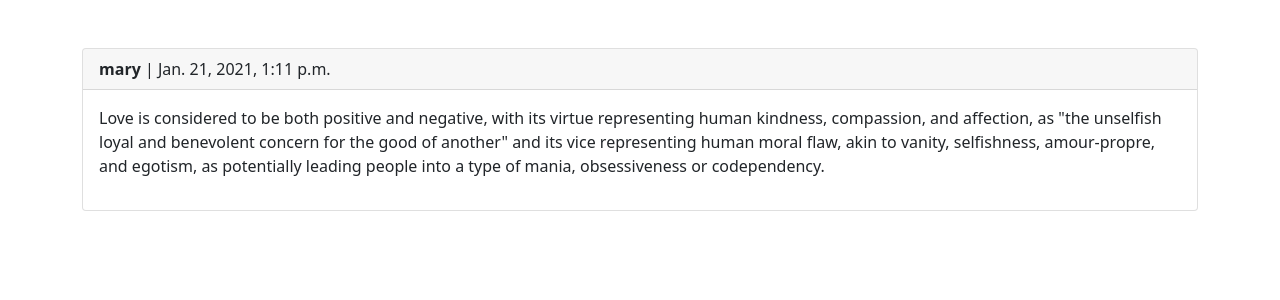
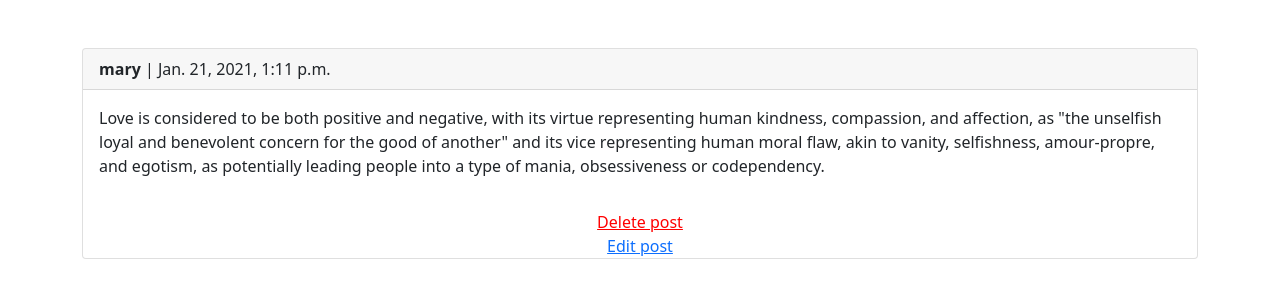
Before and after one commit to Maryam-sfb/Social-Media, a Django app: a page that uses templates/inc/navbar.html in a window 1280 px wide. Shown: the part 56-356 px from the top of the page. Run offline with Django 3.2, Linux system fonts and the light colour scheme; a user stored in the database is signed in; data comes from the database, SQL or seed files in the repository; both versions use the stored data as it was after the commit.

Commit message:
post delete and edit form was added

```diff
--- a/SocialMedia/settings.py
+++ b/SocialMedia/settings.py
@@ -16,6 +16,7 @@ DEBUG = True
 
 ALLOWED_HOSTS = []
 
+LOGIN_URL = 'account:login'
 
 INSTALLED_APPS = [
     'django.contrib.admin',
--- a/account/templates/account/dashboard.html
+++ b/account/templates/account/dashboard.html
@@ -2,13 +2,15 @@
 {% block title %} {{ user }}'s Profile {% endblock %}
 
 {% block content %}
+    {% if self_dash %}
     <a href="{% url 'posts:add_post' request.user.id %}"> Add new post</a>
+    {% endif %}
     <h4 class="text-center">{{ user|capfirst }}</h4>
     <p class="text-center">{{ user.profile.bio }}</p>
     <br/>
     {% for post in posts %}
     <div class="card">
-        <p class="card-body"><a href="{{ post.get_absolute_url }}">{{ post.body|slice:":100" }}</a> </p>
+        <p class="card-body"><a href="{{ post.get_absolute_url }}">{{ post.body|slice:":100" }}....</a> </p>
     </div>
     {% empty %}
     <p>This user has no posts yet.</p>
--- a/posts/forms.py
+++ b/posts/forms.py
@@ -6,3 +6,9 @@ class AddPostForm(forms.ModelForm):
     class Meta:
         model = Post
         fields = ('body', )
+
+
+class EditPostForm(forms.ModelForm):
+    class Meta:
+        model = Post
+        fields = ('body', )
--- a/posts/templates/posts/all_posts.html
+++ b/posts/templates/posts/all_posts.html
@@ -6,7 +6,7 @@
 {% for post in posts %}
 <div class="card">
     <p class="card-header"><b><a href="{% url 'account:dashboard' post.user.id %}"> {{ post.user }}</a></b> </p>
-    <p class="card-body"><a href="{{ post.get_absolute_url }}">{{ post.body|slice:":100" }}</a> </p>
+    <p class="card-body"><a href="{{ post.get_absolute_url }}">{{ post.body|slice:":100" }}....</a> </p>
 </div>
     <br/>
 {% endfor %}
--- a/posts/templates/posts/post_detail.html
+++ b/posts/templates/posts/post_detail.html
@@ -7,5 +7,9 @@
 <div class="card">
     <p class="card-header"><b> {{ post.user }} </b>| {{ post.created }} </p>
     <p class="card-body">{{ post.body }} </p>
+    {% if request.user.is_authenticated and request.user.id == post.user.id %}
+    <a href="{% url 'posts:post_delete' post.user.id post.id %}" class="text-center" style="color:red">Delete post</a>
+    <a href="{% url 'posts:post_edit' post.user.id post.id %}" class="text-center">Edit post</a>
+    {% endif %}
 </div>
 {% endblock %}
--- a/posts/urls.py
+++ b/posts/urls.py
@@ -6,5 +6,7 @@ app_name = 'posts'
 urlpatterns = [
     path('', views.all_posts, name='all_posts'),
     path('<int:year>/<int:month>/<int:day>/<slug:slug>', views.post_detail, name='post_detail'),
-    path('add_post/<int:user_id>/', views.add_post, name='add_post')
+    path('add_post/<int:user_id>/', views.add_post, name='add_post'),
+    path('post_delete/<int:user_id>/<int:post_id>/', views.post_delete, name='post_delete'),
+    path('post_edit/<int:user_id>/<int:post_id>/', views.post_edit, name='post_edit')
 ]
--- a/posts/views.py
+++ b/posts/views.py
@@ -1,6 +1,9 @@
-from django.shortcuts import render,get_object_or_404
+from django.shortcuts import render,get_object_or_404, redirect
 from .models import Post
-from .forms import AddPostForm
+from .forms import AddPostForm, EditPostForm
+from django.utils.text import slugify
+from django.contrib import messages
+from django.contrib.auth.decorators import login_required
 
 
 def all_posts(request):
@@ -9,13 +12,53 @@ def all_posts(request):
 
 
 def post_detail(request, year, month, day, slug):
-    post = get_object_or_404(Post,created__year=year, created__month=month, created__day=day, slug=slug)
+    post = get_object_or_404(Post, created__year=year, created__month=month, created__day=day, slug=slug)
     return render(request, 'posts/post_detail.html', {'post': post})
 
 
+@login_required(login_url='account:login')
 def add_post(request, user_id):
-    if request.method == 'POST':
-        pass
+    if request.user.id == user_id:
+        if request.method == 'POST':
+            form = AddPostForm(request.POST)
+            if form.is_valid():
+                new_post = form.save(commit=False)
+                new_post.user = request.user
+                new_post.slug = slugify(form.cleaned_data['body'][:40], allow_unicode=True)
+                new_post.save()
+                messages.success(request,'your post was added','success')
+                return redirect('account:dashboard', user_id)
+        else:
+            form = AddPostForm()
+        return render(request, 'posts/add_post.html', {'form': form})
     else:
-        form = AddPostForm()
-    return render(request, 'posts/add_post.html', {'form': form})
+        return redirect('posts:all_posts')
+
+
+@login_required(login_url='account:login')
+def post_delete(request, user_id, post_id):
+    if request.user.id == user_id:
+        Post.objects.filter(id=post_id).delete()
+        messages.success(request, 'Your message was deleted successfully', 'success')
+        return redirect('account:dashboard', user_id)
+    else:
+        return redirect('posts:all_posts')
+
+
+@login_required(login_url='account:login')
+def post_edit(request, user_id, post_id):
+    if request.user.id == user_id:
+        post = get_object_or_404(Post, pk=post_id)
+        if request.method == 'POST':
+            form = EditPostForm(request.POST, instance=post)
+            if form.is_valid():
+                ep = form.save(commit=False)
+                ep.slug = slugify(form.cleaned_data['body'][:30])
+                ep.save()
+                messages.success(request, 'your post was edited successfully', 'success')
+                return redirect('account:dashboard', user_id)
+        else:
+            form = EditPostForm(instance=post)
+        return render(request, 'posts/edit_post.html', {'form': form})
+    else:
+        return redirect('posts:all_posts')
--- a/templates/inc/navbar.html
+++ b/templates/inc/navbar.html
@@ -3,7 +3,7 @@
   <div class="navbar-nav">
     <a class="nav-item nav-link" href="{% url 'posts:all_posts' %}">Home</a>
     {% if request.user.is_authenticated %}
-        <a class="nav-item nav-link" href="{% url 'account:logout' %}">Logout ({{ user }})</a>
+        <a class="nav-item nav-link" href="{% url 'account:logout' %}">Logout ({{ request.user.username }})</a>
     {% else %}
     <a class="nav-item nav-link" href="{% url 'account:login' %}">Login</a>
     <a class="nav-item nav-link" href="{% url 'account:register' %}">Register</a>
```
Also changed, not shown: account/views.py (+12 -2 lines), posts/templates/posts/edit_post.html (added, +10 -0 lines), db.sqlite3.
